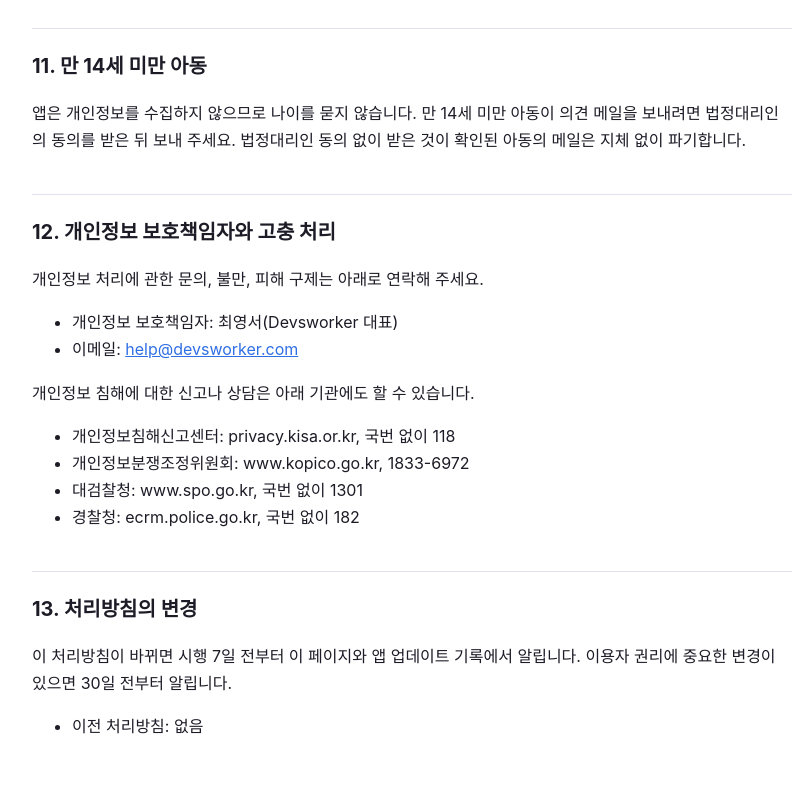
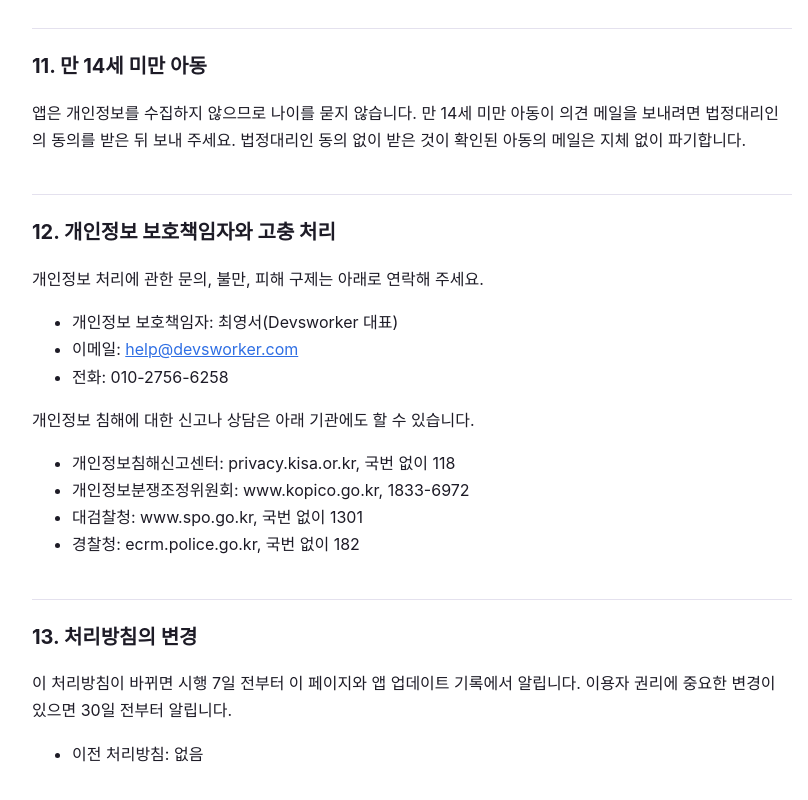
Before and after one commit to tsusuu/supervivo-legal, a plain HTML site: page privacy/index.html in a window 1280 px wide. Shown: the part 3110-3910 px from the top of the page, without its empty margins (228-1036 px from the left). Drawn offline with Linux system fonts and the light colour scheme.

Commit message:
docs: 개인정보 보호책임자·개발자 정보에 사업용 전화번호 추가
Co-Authored-By: Claude Opus 5.5 (1M context) <noreply@anthropic.com>

```diff
--- a/privacy/index.html
+++ b/privacy/index.html
@@ -49,7 +49,7 @@ nav { font-size: .9em; color: var(--muted); }
 <p>앱은 개인정보를 수집하지 않으므로 나이를 묻지 않습니다. 만 14세 미만 아동이 의견 메일을 보내려면 법정대리인의 동의를 받은 뒤 보내 주세요. 법정대리인 동의 없이 받은 것이 확인된 아동의 메일은 지체 없이 파기합니다.</p>
 <h2>12. 개인정보 보호책임자와 고충 처리</h2>
 <p>개인정보 처리에 관한 문의, 불만, 피해 구제는 아래로 연락해 주세요.</p>
-<ul><li>개인정보 보호책임자: 최영서(Devsworker 대표)</li><li>이메일: <a href="mailto:help@devsworker.com">help@devsworker.com</a></li></ul>
+<ul><li>개인정보 보호책임자: 최영서(Devsworker 대표)</li><li>이메일: <a href="mailto:help@devsworker.com">help@devsworker.com</a></li><li>전화: 010-2756-6258</li></ul>
 <p>개인정보 침해에 대한 신고나 상담은 아래 기관에도 할 수 있습니다.</p>
 <ul><li>개인정보침해신고센터: privacy.kisa.or.kr, 국번 없이 118</li><li>개인정보분쟁조정위원회: www.kopico.go.kr, 1833-6972</li><li>대검찰청: www.spo.go.kr, 국번 없이 1301</li><li>경찰청: ecrm.police.go.kr, 국번 없이 182</li></ul>
 <h2>13. 처리방침의 변경</h2>
```
Also changed, not shown: terms/index.html (+1 -1 lines), 2 other files.
